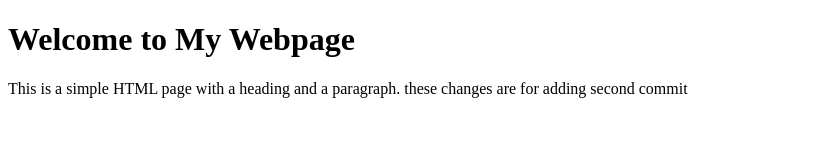
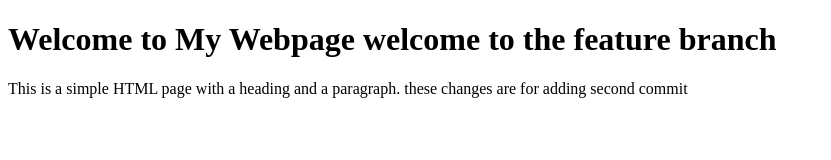
Before and after one commit to Chandani-m/learnbay, a plain HTML site: page index.html in a window 1280 px wide. Shown: the whole page, without its empty margins (0-831 px from the left). Drawn offline with Linux system fonts and the light colour scheme.

Commit message:
add this to feature branch - third commit

```diff
--- a/index.html
+++ b/index.html
@@ -6,11 +6,15 @@
     <title>Simple HTML Page</title>
 </head>
 <body>
-    <h1>Welcome to My Webpage</h1>
+    <h1>Welcome to My Webpage
+        welcome to the feature branch
+    </h1>
     <p>This is a simple HTML page with a heading and a paragraph.
 
         these changes are for adding second commit
 
+
+
     </p>
 </body>
 </html>
```
